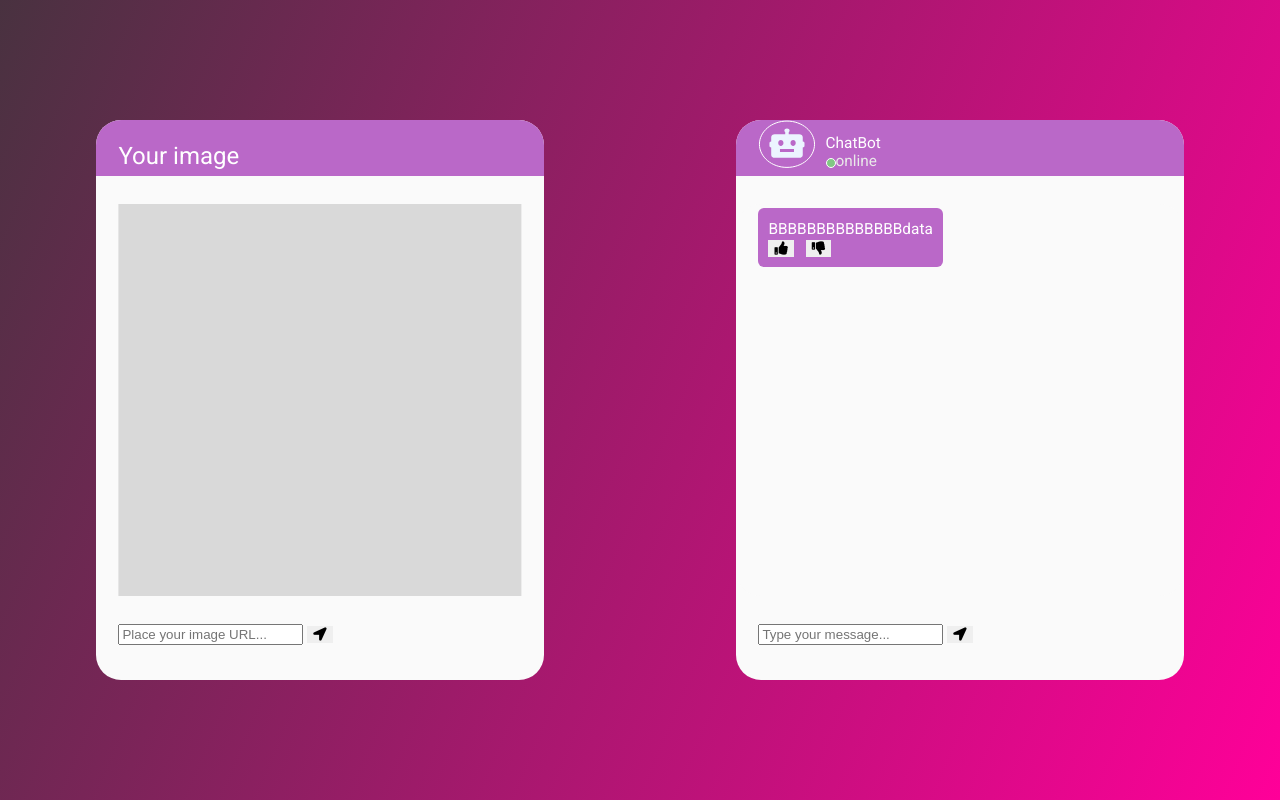
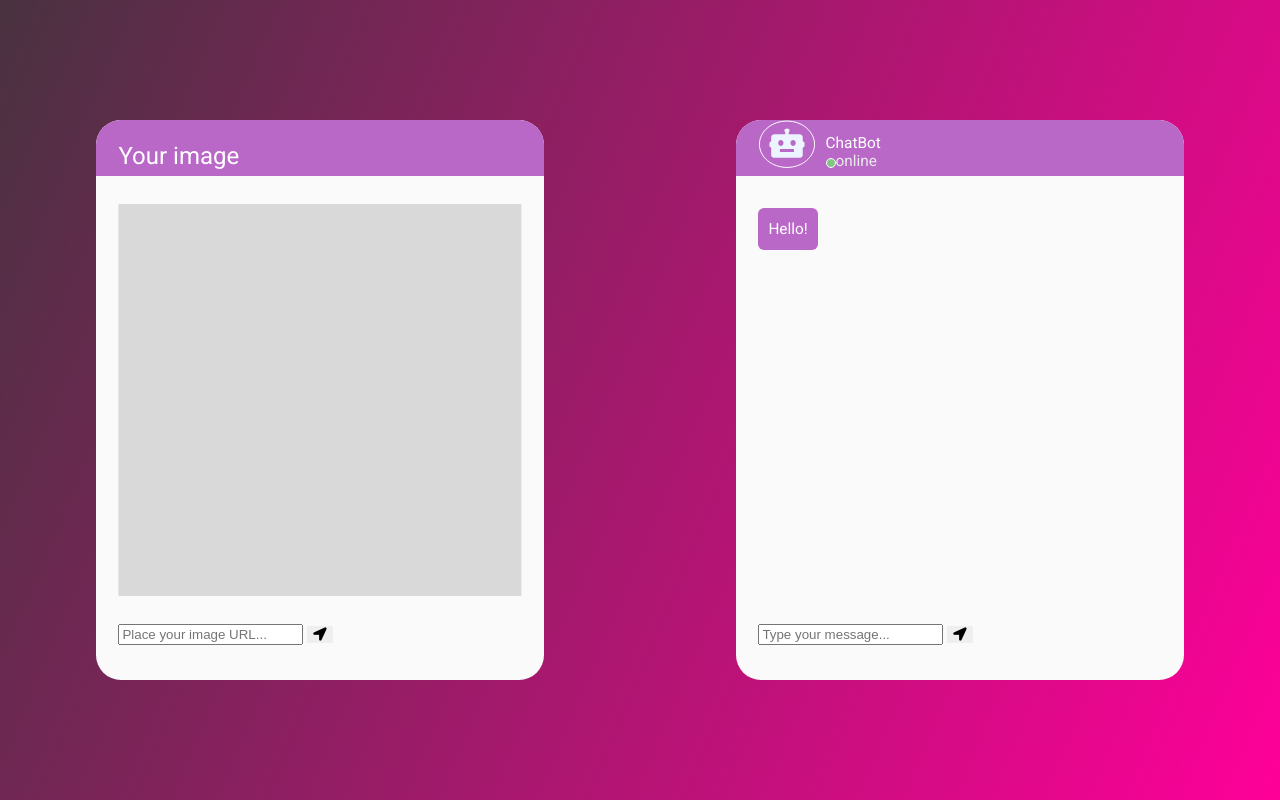
Before and after one commit to lhienga/chatbot, a Flask app: page / in a window 1280 px wide. Run offline with Flask 3, Linux system fonts and the light colour scheme; some libraries are stand-ins or nearby versions.

Commit message:
try model

```diff
--- a/app.py
+++ b/app.py
@@ -103,7 +103,7 @@ def get_Chat_response(text, img):
 
         #response = model.generate({"image": image, "prompt": prompt})[0]
         # encode the new user input, add the eos_token and return a tensor in Pytorch
-        #print(generated_text)
+        print(generated_text)
 
 
         # pretty print last ouput tokens from bot
--- a/templates/index.html
+++ b/templates/index.html
@@ -52,11 +52,8 @@
           <div id="messageFormeight" class="chat-box msg_card_body">
 
             <div class="bot-frame">
-              <div class="bot-text">BBBBBBBBBBBBBBdata</div>
-              <div class="iconoutlinelike-parent">
-                <button type = "button" id = "like_btn" class="like_btn" alt=""><i class="fas fa-thumbs-up"></i></button>
-                <button type = "button" id = "dislike_btn" class="dislike_btn" alt=""><i class="fas fa-thumbs-down"></i></button>
-              </div>
+              <div class="bot-text">Hello!</div>
+
             </div>
 
           </div>
```
